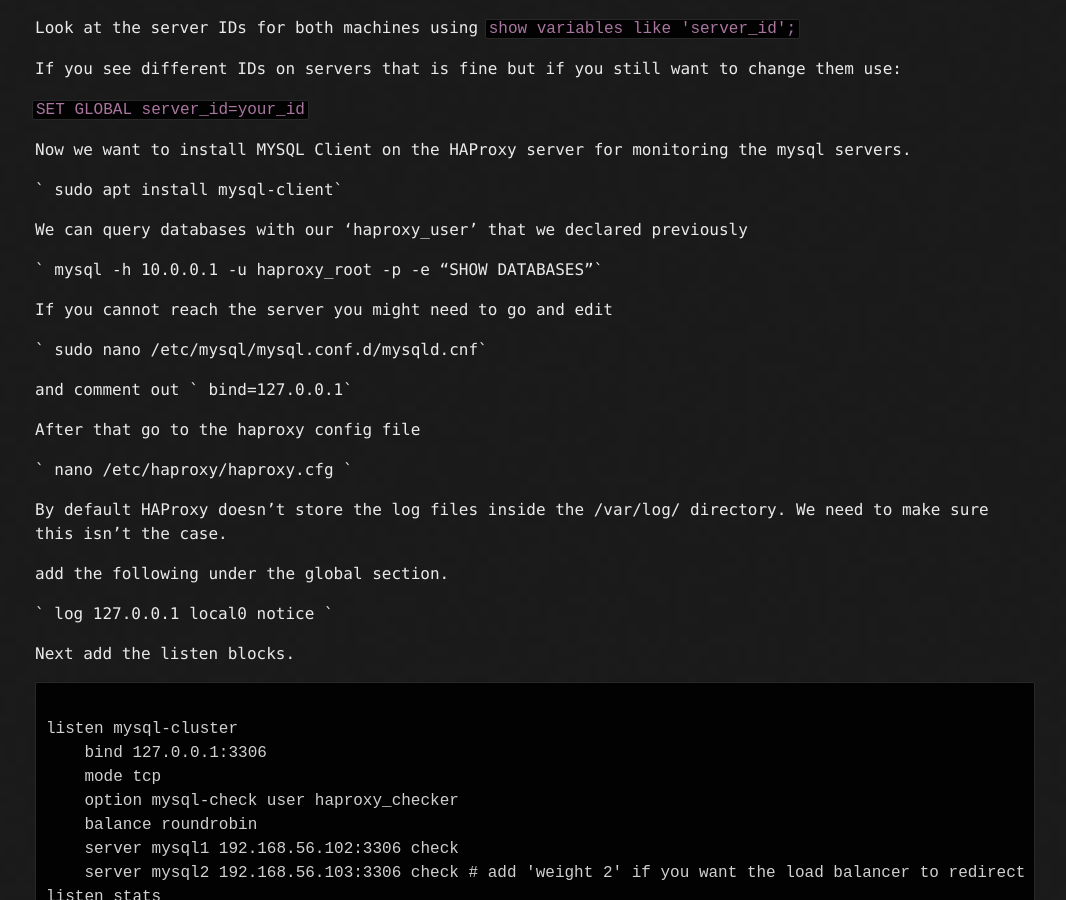
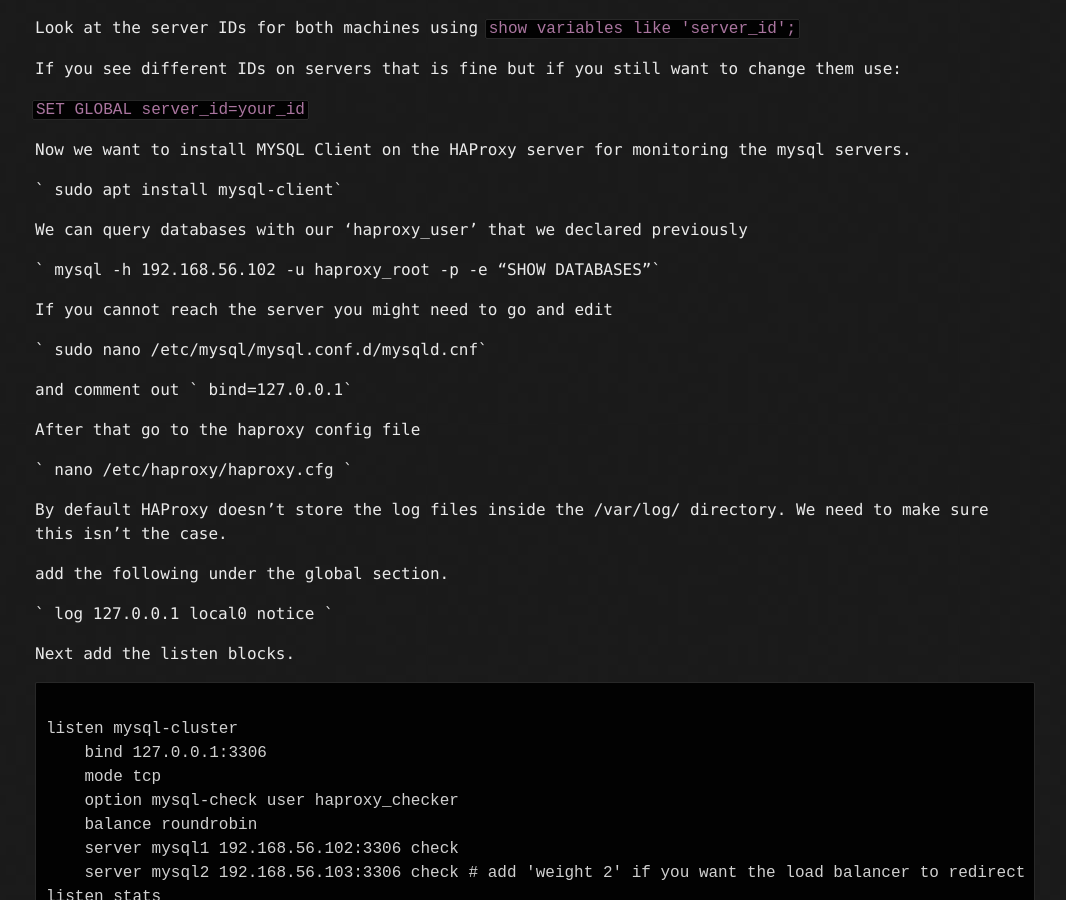
Before and after one commit to iskenyildiz/iskenhub.info, a Jekyll site: the page built from _posts/2019-09-19-MYSQL_LoadBalance.markdown, in a window 1280 px wide and 900 px high, scrolled down 1172 px. Shown: the whole window, without its empty margins (105-1171 px from the left). Built offline with Jekyll 4.4.1, drawn with Linux system fonts in a browser that asks for light colours.

Commit message:
Update 2019-09-19-MYSQL_LoadBalance.markdown

```diff
--- a/_posts/2019-09-19-MYSQL_LoadBalance.markdown
+++ b/_posts/2019-09-19-MYSQL_LoadBalance.markdown
@@ -57,7 +57,7 @@ Now we want to install MYSQL Client on the HAProxy server for monitoring the mys
 
 We can query databases with our 'haproxy_user' that we declared previously
 
-` mysql -h 10.0.0.1 -u haproxy_root -p -e "SHOW DATABASES"`
+` mysql -h 192.168.56.102 -u haproxy_root -p -e "SHOW DATABASES"`
 
 If you cannot reach the server you might need to go and edit
 
```
